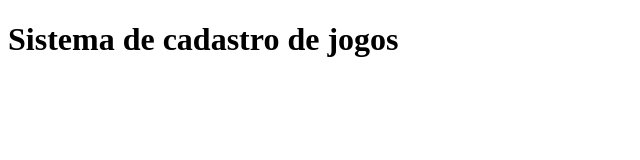
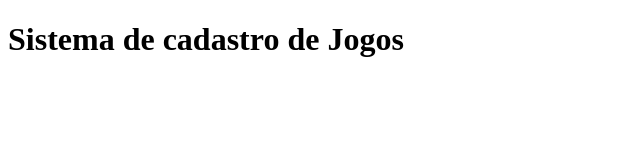
Before and after one commit to rafaelcostafernandes/sistema-de-cadastro, a plain HTML site: page index.html in a window 1280 px wide. Shown: the full height of the page, 0-640 px from the left. Drawn offline with Linux system fonts and the light colour scheme.

Commit message:
atualizando só para acompanhar a aula

```diff
--- a/index.html
+++ b/index.html
@@ -7,7 +7,7 @@
     <title>Meus jogos</title>
 </head>
 <body>
-    <h1>Sistema de cadastro de jogos</h1>
+    <h1>Sistema de cadastro de Jogos</h1>
     <script src="app.js"></script>
 </body>
 </html>
```
